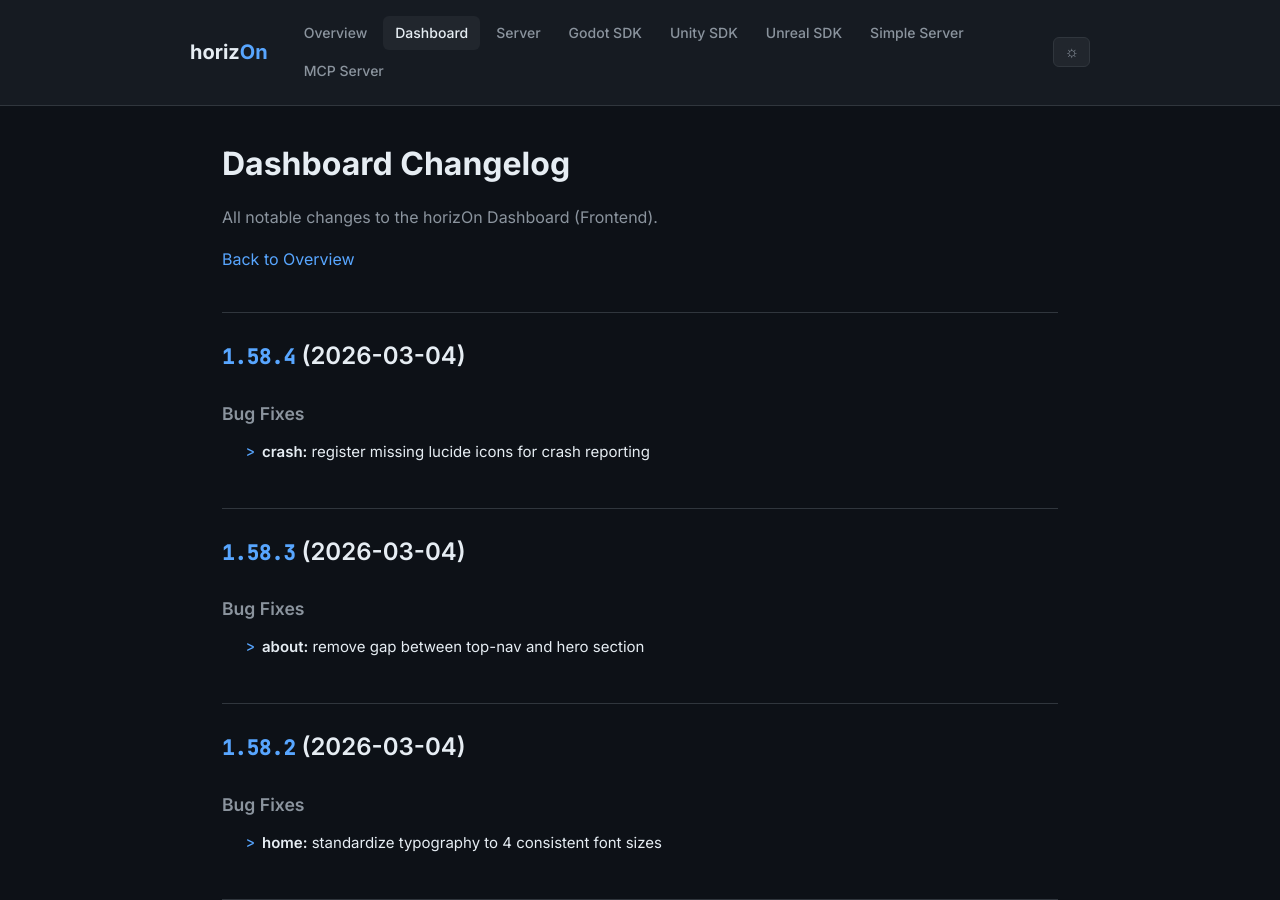
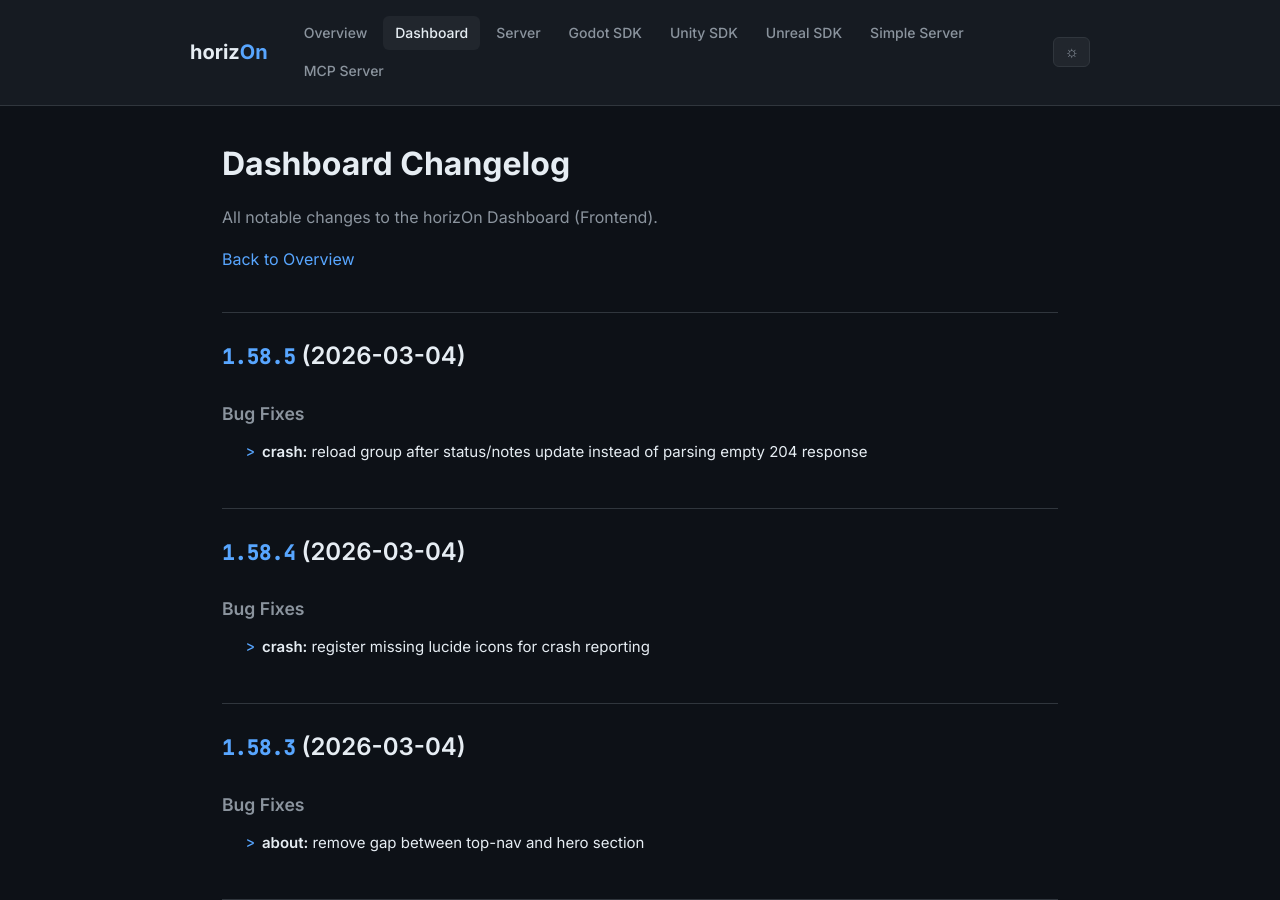
Before and after one commit to ProjectMakersDE/horizOn-Changelog, a Jekyll site: the page built from dashboard-changelog.md, in a window 1280 px wide and 900 px high. Built offline with Jekyll 4.4.1, drawn with Linux system fonts in a browser that asks for light colours.

Commit message:
chore: sync changelogs [skip ci]

```diff
--- a/dashboard-changelog.md
+++ b/dashboard-changelog.md
@@ -8,6 +8,13 @@ title: Dashboard Changelog
 All notable changes to the horizOn Dashboard (Frontend).
 
 [Back to Overview](.)
+
+## [1.58.5](https://github.com/ProjectMakersDE/horizOn-Dashboard/compare/v1.58.4...v1.58.5) (2026-03-04)
+
+
+### Bug Fixes
+
+* **crash:** reload group after status/notes update instead of parsing empty 204 response ([5f247c6](https://github.com/ProjectMakersDE/horizOn-Dashboard/commit/5f247c633eeedb8f621e384ebaee24ee5bde11e1))
 
 ## [1.58.4](https://github.com/ProjectMakersDE/horizOn-Dashboard/compare/v1.58.3...v1.58.4) (2026-03-04)
 
```
Also changed, not shown: index.md (+1 -1 lines).
